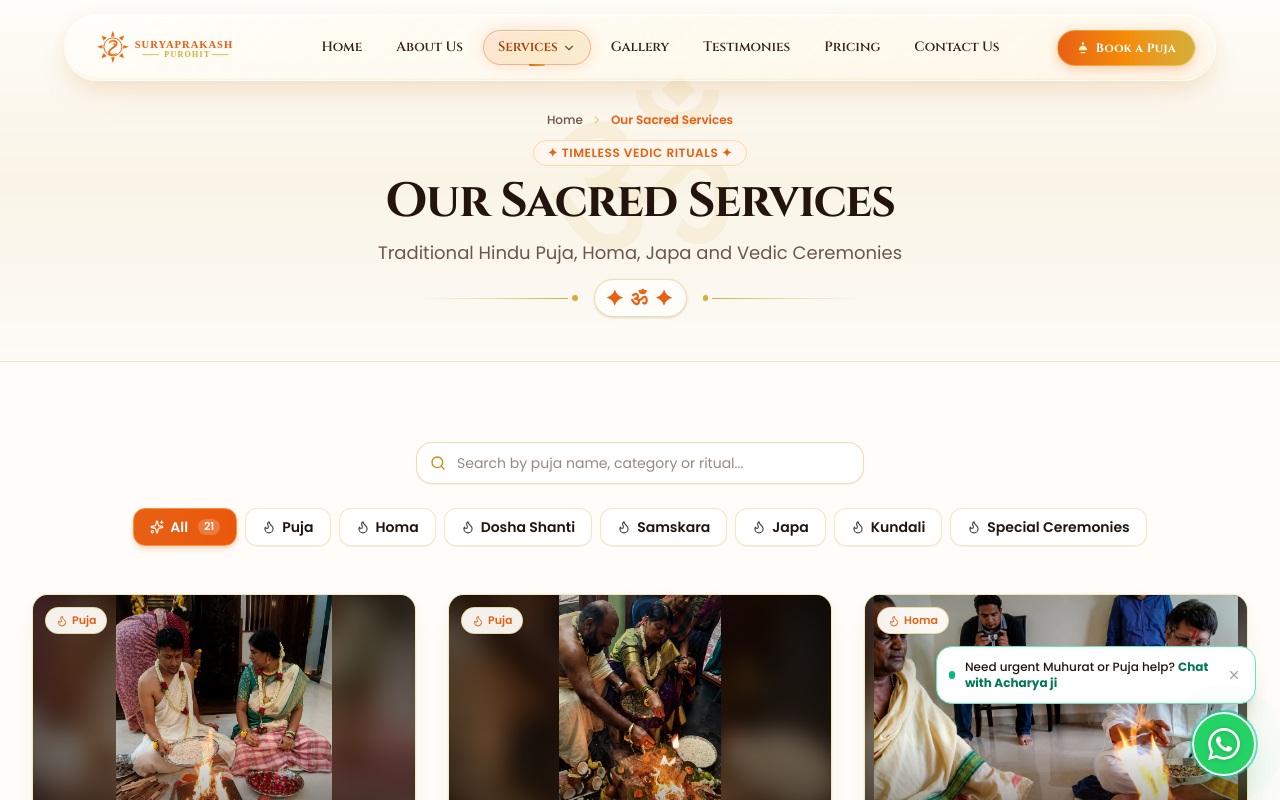
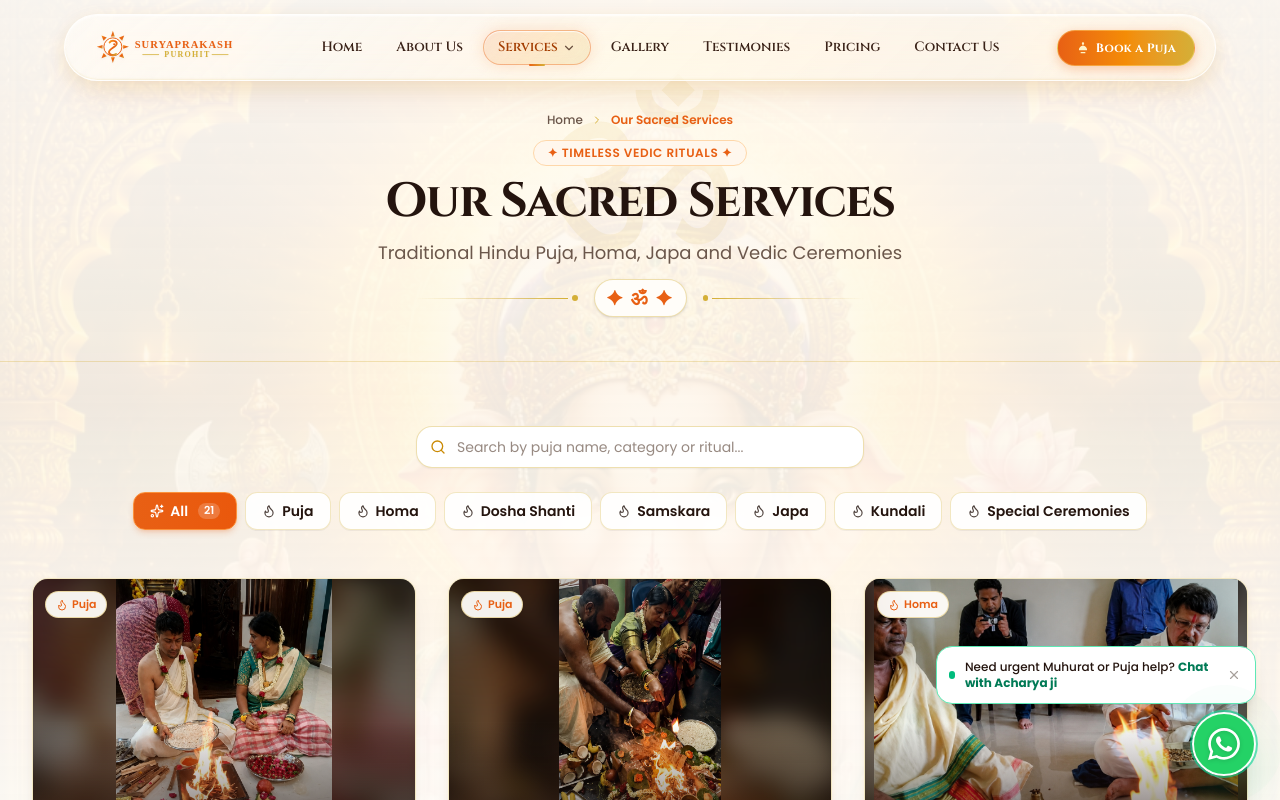
Before and after one commit to Shrikanthkk/prakash-purohit, a React (Vite) app: page /services in a window 1280 px wide. Shown: the top 800 px of the page. Built offline with nearby package versions, Linux system fonts and the light colour scheme; a web font is replaced by a local one.

Commit message:
Add full-page sacred Lord Ganesha background to Our Sacred Services page

```diff
--- a/src/components/PageHero.tsx
+++ b/src/components/PageHero.tsx
@@ -8,6 +8,7 @@ interface PageHeroProps {
   subtitle: string;
   badge?: string;
   breadcrumbs?: { label: string; href?: string }[];
+  transparentBg?: boolean;
 }
 
 export const PageHero: React.FC<PageHeroProps> = ({
@@ -15,9 +16,16 @@ export const PageHero: React.FC<PageHeroProps> = ({
   subtitle,
   badge = 'Sacred Vedic Seva',
   breadcrumbs = [{ label: 'Home', href: '/' }],
+  transparentBg = false,
 }) => {
   return (
-    <div className="relative pt-24 sm:pt-28 pb-6 sm:pb-8 bg-gradient-to-b from-cream-50 via-[#FAF4E7] to-cream-100 border-b border-gold/30 overflow-hidden text-center">
+    <div
+      className={`relative pt-24 sm:pt-28 pb-6 sm:pb-8 border-b border-gold/30 overflow-hidden text-center ${
+        transparentBg
+          ? 'bg-transparent'
+          : 'bg-gradient-to-b from-cream-50 via-[#FAF4E7] to-cream-100'
+      }`}
+    >
       {/* Background Watermark Om */}
       <div className="absolute left-1/2 top-1/2 -translate-x-1/2 -translate-y-1/2 text-9xl sm:text-[14rem] font-serif text-gold/10 pointer-events-none select-none">
         ॐ
--- a/src/pages/Services.tsx
+++ b/src/pages/Services.tsx
@@ -21,17 +21,30 @@ export const Services: React.FC = () => {
   }, [selectedCategory, searchQuery]);
 
   return (
-    <div className="min-h-screen">
-      {/* Page Hero */}
+    <div className="min-h-screen relative overflow-hidden bg-[#FAF5ED]">
+      {/* Full Page Sacred Lord Ganesha Background */}
+      <div className="fixed inset-0 z-0 pointer-events-none overflow-hidden flex items-center justify-center">
+        <img
+          src="/backgrounds/ganesha-services-bg.jpg"
+          alt="Lord Ganesha Divine Presence"
+          className="w-full h-full object-cover object-top opacity-20 sm:opacity-25 filter saturate-[1.15]"
+        />
+        {/* Divine Golden Warmth Gradient Overlay */}
+        <div className="absolute inset-0 bg-gradient-to-b from-[#FFFDF9]/85 via-[#FFF8EE]/75 to-[#FFFDF9]/90" />
+      </div>
+
+      <div className="relative z-10">
+        {/* Page Hero with Transparent Background for Full Ganesha Visibility */}
         <PageHero
           title="Our Sacred Services"
           subtitle="Traditional Hindu Puja, Homa, Japa and Vedic Ceremonies"
           badge="Timeless Vedic Rituals"
           breadcrumbs={[{ label: 'Home', href: '/' }]}
+          transparentBg={true}
         />
 
         {/* Main Services Filter & Grid Section */}
-      <section className="py-16 sm:py-20 bg-cream-50/70 relative">
+        <section className="py-12 sm:py-16 relative">
         <div className="max-w-7xl mx-auto px-4 sm:px-6 lg:px-8">
           {/* Search & Category Filter Controls */}
           <div className="space-y-4 mb-12">
@@ -117,5 +130,6 @@ export const Services: React.FC = () => {
         </div>
       </section>
     </div>
+  </div>
 );
 };
```
Also changed, not shown: public/backgrounds/ganesha-services-bg.jpg (added), src/assets/backgrounds/ganesha-services-bg.jpg (added). Lines whose indentation alone changed are shown as unchanged.
